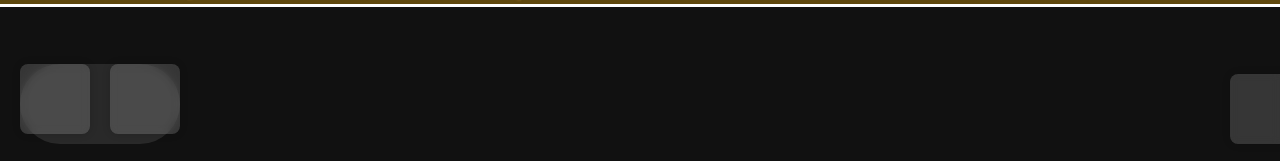
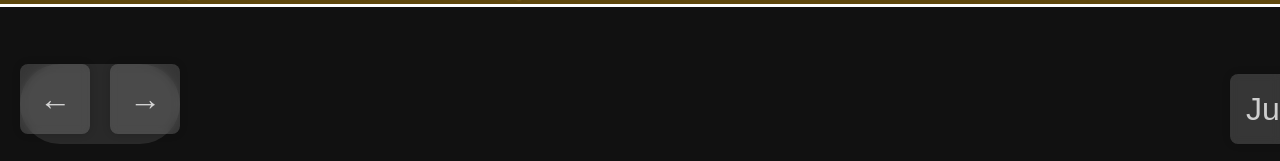
Before and after one commit to pabloH1984/Axolotl_Defender_Game_Updated, a plain HTML site: page index.html in a window 1280 px wide. Shown: the part 636-797 px from the top of the page. Drawn offline with Linux system fonts and the light colour scheme.

Commit message:
Update index.html

```diff
--- a/index.html
+++ b/index.html
@@ -14,11 +14,12 @@
 
   <div id="mobile-controls">
   <div id="move-zone">
-    <button id="left-btn"></button>
-    <button id="right-btn"></button>
+    <button id="left-btn">←</button>
+    <button id="right-btn">→</button>
   </div>
-  <button id="jump-btn"></button>
+  <button id="jump-btn">Jump</button>
 </div>
+
 
 
   <script src="game.js"></script>
```
